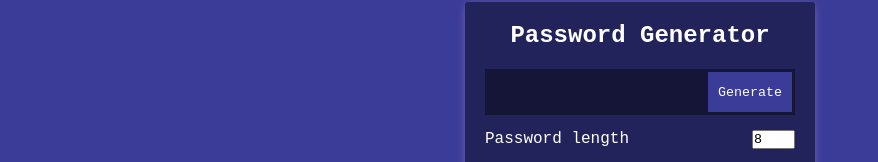
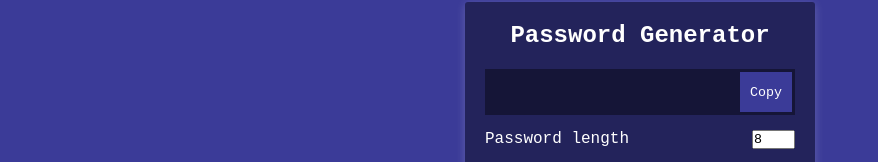
Before and after one commit to Sma-source/password-generator, a React (Create React App) app: page / in a window 1280 px wide. Shown: the part 235-397 px from the top of the page, without its empty margins (0-878 px from the left). Built offline with nearby package versions, Linux system fonts and the light colour scheme.

Commit message:
update: app.js

```diff
--- a/src/App.js
+++ b/src/App.js
@@ -71,7 +71,7 @@ function App() {
           <div className="generator__password">
             <h3>{password} </h3>
             <button onClick={handleCopyPassword} className="copy__btn">
-              Generate
+              Copy
             </button>
           </div>
 
```
